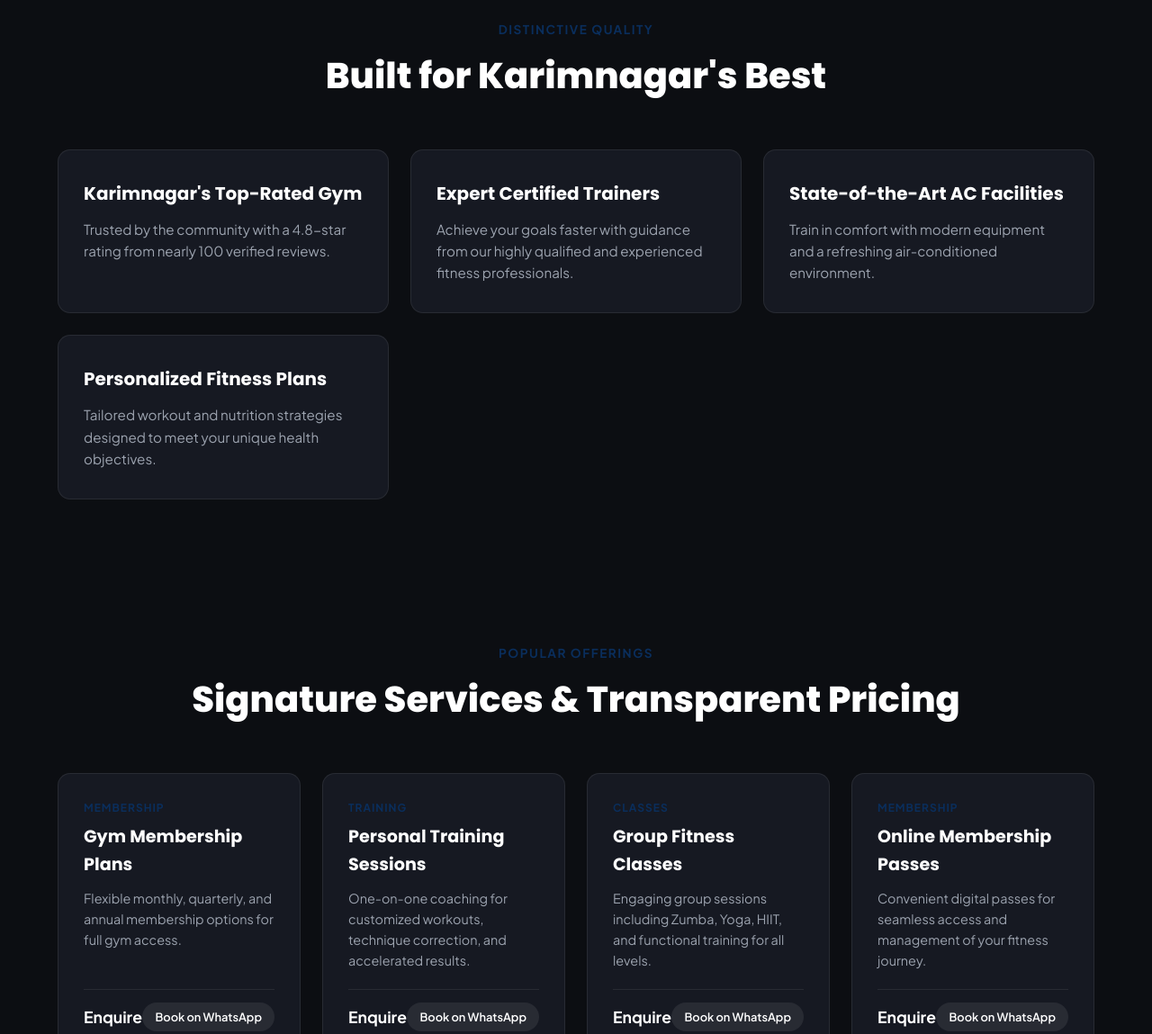
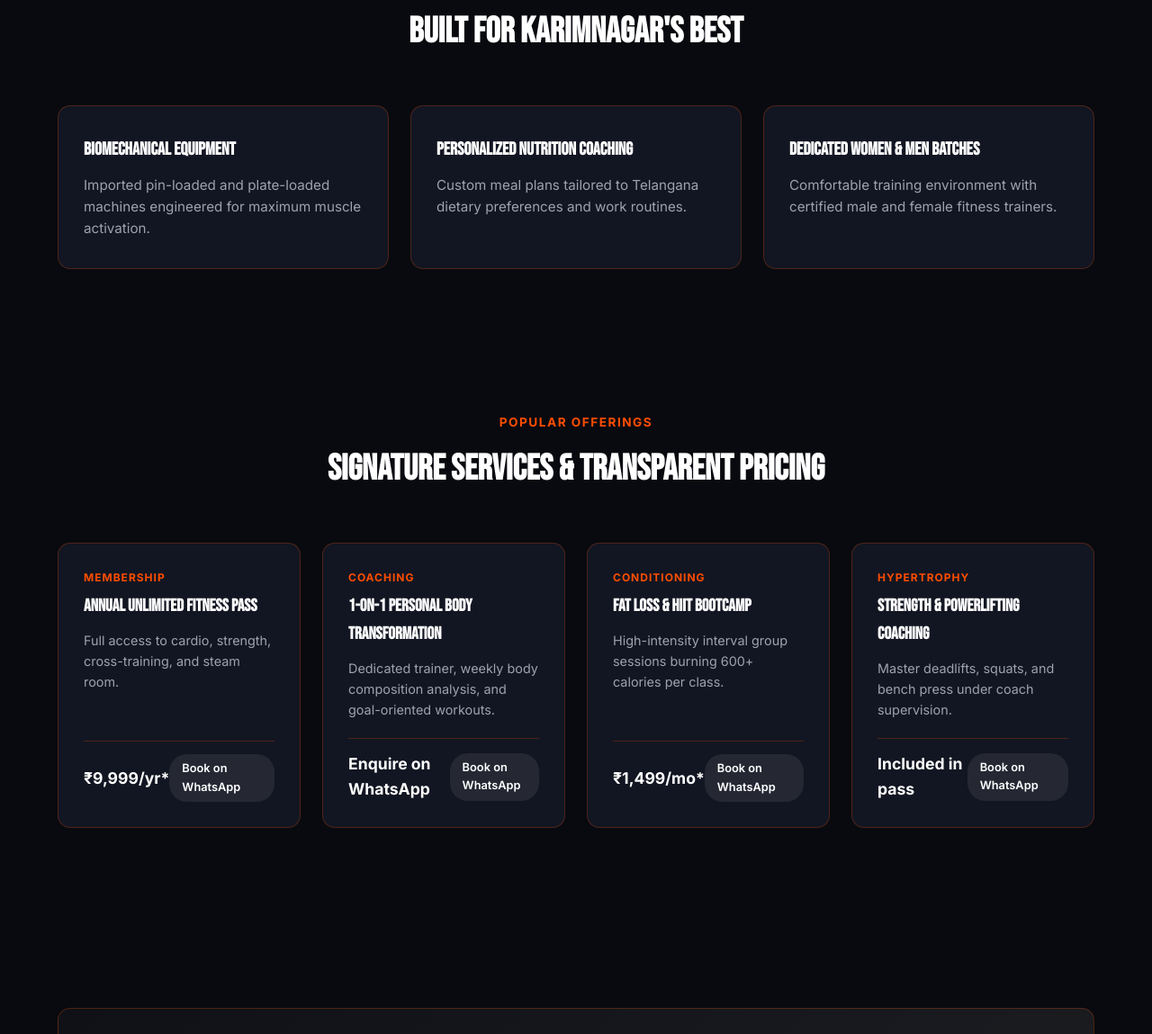
Before and after one commit to naveenk7100-ship-it/karimnagar-business-demos, a plain HTML site: page star-fitness-gym-karimnagar/index.html in a window 1280 px wide. Shown: the part 865-2014 px from the top of the page at 90% size. Drawn offline with nearby package versions, Linux system fonts and the light colour scheme.

Commit message:
Deploy concept demo: Star Fitness Gym AC (star-fitness-gym-karimnagar)

```diff
--- a/star-fitness-gym-karimnagar/index.html
+++ b/star-fitness-gym-karimnagar/index.html
@@ -4,18 +4,18 @@
   <meta charset="UTF-8">
   <meta name="viewport" content="width=device-width, initial-scale=1.0">
   <title>Star Fitness Gym AC | Official Concept Showcase (Karimnagar)</title>
-  <meta name="description" content="Discover Star Fitness Gym AC in Karimnagar, Telangana. Join 98+ satisfied members on Collectorate Road. Experience top-rated facilities, expert trainers, and a comfortable AC environment.">
+  <meta name="description" content="Discover Star Fitness Gym AC in Karimnagar, Telangana. Fully air-conditioned unisex fitness arena with certified coaches, Olympic lifting gear, and tailored diet charts at Collectorate Road.">
 
   <!-- OpenGraph / Social Metadata -->
   <meta property="og:title" content="Star Fitness Gym AC - Karimnagar">
-  <meta property="og:description" content="Join 98+ satisfied members on Collectorate Road. Experience top-rated facilities, expert trainers, and a comfortable AC environment.">
+  <meta property="og:description" content="Fully air-conditioned unisex fitness arena with certified coaches, Olympic lifting gear, and tailored diet charts at Collectorate Road.">
   <meta property="og:type" content="business.business">
   <meta property="og:locale" content="en_IN">
 
   <!-- Google Fonts Preconnect -->
   <link rel="preconnect" href="https://fonts.googleapis.com">
   <link rel="preconnect" href="https://fonts.gstatic.com" crossorigin>
-  <link href="https://fonts.googleapis.com/css2?family=Poppins:wght@400;600;700;800&family=Plus+Jakarta+Sans:wght@400;500;600;700&display=swap" rel="stylesheet">
+  <link href="https://fonts.googleapis.com/css2?family=Bebas+Neue&family=Inter:wght@400;500;600;700;800&display=swap" rel="stylesheet">
 
   <!-- Three.js for 3D Hero Particles -->
   <script src="https://cdnjs.cloudflare.com/ajax/libs/three.js/r128/three.min.js"></script>
@@ -45,16 +45,16 @@
 
   <style>
     :root {
-      --bg: #0c0e12;
-      --surface: #161922;
-      --surface-hover: #222530;
-      --primary: #0A2E5C;
-      --accent: #FF5722;
+      --bg: #080a0f;
+      --surface: #121622;
+      --surface-hover: #1b2132;
+      --primary: #ff4d00;
+      --accent: #500e78;
       --text: #f3f4f6;
       --text-muted: #9ca3af;
-      --border: rgba(255, 255, 255, 0.08);
-      --font-heading: 'Poppins', sans-serif;
-      --font-body: 'Plus Jakarta Sans', sans-serif;
+      --border: rgba(255, 77, 0, 0.25);
+      --font-heading: 'Bebas Neue', Impact, sans-serif;
+      --font-body: 'Inter', sans-serif;
       --radius: 14px;
       --shadow: 0 10px 30px rgba(0,0,0,0.5);
     }
@@ -527,13 +527,13 @@
   <section class="hero" id="hero">
     <canvas id="three-canvas" aria-hidden="true"></canvas>
     <div class="hero-content">
-      <div class="hero-badge">4.8 Star Rated by 98+ Members</div>
-      <h1>Star Fitness Gym AC: Karimnagar&#39;s Premier Destination for Health &amp; Wellness</h1>
-      <p>Join 98+ satisfied members on Collectorate Road. Experience top-rated facilities, expert trainers, and a comfortable AC environment.</p>
+      <div class="hero-badge">★ 4.8 Top-Rated AC Gym in Karimnagar</div>
+      <h1>Transform Your Body at Karimnagar&#39;s Elite Fitness Hub</h1>
+      <p>Fully air-conditioned unisex fitness arena with certified coaches, Olympic lifting gear, and tailored diet charts at Collectorate Road.</p>
       <div class="hero-ctas">
         <a href="https://wa.me/917993355445?text=Hi%20Star%20Fitness%20Gym%20AC%2C%20I%20am%20contacting%20you%20regarding%20your%20services%20in%20Karimnagar." target="_blank" rel="noopener noreferrer" class="btn-primary">
           <svg width="20" height="20" viewBox="0 0 24 24" fill="currentColor"><path d="M.057 24l1.687-6.163c-1.041-1.804-1.588-3.849-1.587-5.946.003-6.556 5.338-11.891 11.893-11.891 3.181.001 6.167 1.24 8.413 3.488 2.245 2.248 3.481 5.236 3.48 8.414-.003 6.557-5.338 11.892-11.893 11.892-1.99-.001-3.951-.5-5.688-1.448l-6.305 1.654zm6.597-3.807c1.676.995 3.276 1.591 5.392 1.592 5.448 0 9.886-4.434 9.889-9.885.002-5.462-4.415-9.89-9.881-9.892-5.452 0-9.887 4.434-9.889 9.884-.001 2.225.651 3.891 1.746 5.634l-.999 3.648 3.742-.981z"/></svg>
-          Get Your Free BMI Consultation
+          Claim Free 1-Day Trial Pass
         </a>
         <a href="tel:917993355445" class="btn-secondary">
           📞 Call +91 79933 55445
@@ -551,23 +551,18 @@
     <div class="grid-advantages">
 
         <div class="card-advantage">
-          <h3>Karimnagar&#39;s Top-Rated Gym</h3>
-          <p>Trusted by the community with a 4.8-star rating from nearly 100 verified reviews.</p>
+          <h3>Biomechanical Equipment</h3>
+          <p>Imported pin-loaded and plate-loaded machines engineered for maximum muscle activation.</p>
         </div>
 
         <div class="card-advantage">
-          <h3>Expert Certified Trainers</h3>
-          <p>Achieve your goals faster with guidance from our highly qualified and experienced fitness professionals.</p>
+          <h3>Personalized Nutrition Coaching</h3>
+          <p>Custom meal plans tailored to Telangana dietary preferences and work routines.</p>
         </div>
 
         <div class="card-advantage">
-          <h3>State-of-the-Art AC Facilities</h3>
-          <p>Train in comfort with modern equipment and a refreshing air-conditioned environment.</p>
-        </div>
-
-        <div class="card-advantage">
-          <h3>Personalized Fitness Plans</h3>
-          <p>Tailored workout and nutrition strategies designed to meet your unique health objectives.</p>
+          <h3>Dedicated Women &amp; Men Batches</h3>
+          <p>Comfortable training environment with certified male and female fitness trainers.</p>
         </div>
 
     </div>
@@ -584,48 +579,48 @@
         <div class="card-service">
           <div>
             <div class="service-cat">Membership</div>
-            <h4>Gym Membership Plans</h4>
-            <p>Flexible monthly, quarterly, and annual membership options for full gym access.</p>
+            <h4>Annual Unlimited Fitness Pass</h4>
+            <p>Full access to cardio, strength, cross-training, and steam room.</p>
           </div>
           <div class="service-footer">
-            <span class="service-price">Enquire</span>
-            <a href="https://wa.me/917993355445?text=Hi%20Star%20Fitness%20Gym%20AC%2C%20I%20am%20contacting%20you%20regarding%20your%20services%20in%20Karimnagar.&text=Hi%2C%20I%20would%20like%20to%20book%20Gym%20Membership%20Plans" target="_blank" rel="noopener noreferrer" class="btn-book-sm">Book on WhatsApp</a>
+            <span class="service-price">₹9,999/yr*</span>
+            <a href="https://wa.me/917993355445?text=Hi%20Star%20Fitness%20Gym%20AC%2C%20I%20am%20contacting%20you%20regarding%20your%20services%20in%20Karimnagar.&text=Hi%2C%20I%20would%20like%20to%20book%20Annual%20Unlimited%20Fitness%20Pass" target="_blank" rel="noopener noreferrer" class="btn-book-sm">Book on WhatsApp</a>
           </div>
         </div>
 
         <div class="card-service">
           <div>
-            <div class="service-cat">Training</div>
-            <h4>Personal Training Sessions</h4>
-            <p>One-on-one coaching for customized workouts, technique correction, and accelerated results.</p>
+            <div class="service-cat">Coaching</div>
+            <h4>1-on-1 Personal Body Transformation</h4>
+            <p>Dedicated trainer, weekly body composition analysis, and goal-oriented workouts.</p>
           </div>
           <div class="service-footer">
-            <span class="service-price">Enquire</span>
-            <a href="https://wa.me/917993355445?text=Hi%20Star%20Fitness%20Gym%20AC%2C%20I%20am%20contacting%20you%20regarding%20your%20services%20in%20Karimnagar.&text=Hi%2C%20I%20would%20like%20to%20book%20Personal%20Training%20Sessions" target="_blank" rel="noopener noreferrer" class="btn-book-sm">Book on WhatsApp</a>
+            <span class="service-price">Enquire on WhatsApp</span>
+            <a href="https://wa.me/917993355445?text=Hi%20Star%20Fitness%20Gym%20AC%2C%20I%20am%20contacting%20you%20regarding%20your%20services%20in%20Karimnagar.&text=Hi%2C%20I%20would%20like%20to%20book%201-on-1%20Personal%20Body%20Transformation" target="_blank" rel="noopener noreferrer" class="btn-book-sm">Book on WhatsApp</a>
           </div>
         </div>
 
         <div class="card-service">
           <div>
-            <div class="service-cat">Classes</div>
-            <h4>Group Fitness Classes</h4>
-            <p>Engaging group sessions including Zumba, Yoga, HIIT, and functional training for all levels.</p>
+            <div class="service-cat">Conditioning</div>
+            <h4>Fat Loss &amp; HIIT Bootcamp</h4>
+            <p>High-intensity interval group sessions burning 600+ calories per class.</p>
           </div>
           <div class="service-footer">
-            <span class="service-price">Enquire</span>
-            <a href="https://wa.me/917993355445?text=Hi%20Star%20Fitness%20Gym%20AC%2C%20I%20am%20contacting%20you%20regarding%20your%20services%20in%20Karimnagar.&text=Hi%2C%20I%20would%20like%20to%20book%20Group%20Fitness%20Classes" target="_blank" rel="noopener noreferrer" class="btn-book-sm">Book on WhatsApp</a>
+            <span class="service-price">₹1,499/mo*</span>
+            <a href="https://wa.me/917993355445?text=Hi%20Star%20Fitness%20Gym%20AC%2C%20I%20am%20contacting%20you%20regarding%20your%20services%20in%20Karimnagar.&text=Hi%2C%20I%20would%20like%20to%20book%20Fat%20Loss%20%26%20HIIT%20Bootcamp" target="_blank" rel="noopener noreferrer" class="btn-book-sm">Book on WhatsApp</a>
           </div>
         </div>
 
         <div class="card-service">
           <div>
-            <div class="service-cat">Membership</div>
-            <h4>Online Membership Passes</h4>
-            <p>Convenient digital passes for seamless access and management of your fitness journey.</p>
+            <div class="service-cat">Hypertrophy</div>
+            <h4>Strength &amp; Powerlifting Coaching</h4>
+            <p>Master deadlifts, squats, and bench press under coach supervision.</p>
           </div>
           <div class="service-footer">
-            <span class="service-price">Enquire</span>
-            <a href="https://wa.me/917993355445?text=Hi%20Star%20Fitness%20Gym%20AC%2C%20I%20am%20contacting%20you%20regarding%20your%20services%20in%20Karimnagar.&text=Hi%2C%20I%20would%20like%20to%20book%20Online%20Membership%20Passes" target="_blank" rel="noopener noreferrer" class="btn-book-sm">Book on WhatsApp</a>
+            <span class="service-price">Included in pass</span>
+            <a href="https://wa.me/917993355445?text=Hi%20Star%20Fitness%20Gym%20AC%2C%20I%20am%20contacting%20you%20regarding%20your%20services%20in%20Karimnagar.&text=Hi%2C%20I%20would%20like%20to%20book%20Strength%20%26%20Powerlifting%20Coaching" target="_blank" rel="noopener noreferrer" class="btn-book-sm">Book on WhatsApp</a>
           </div>
         </div>
 
@@ -652,23 +647,13 @@
     <div class="faq-list">
 
         <div class="faq-item">
-          <h4>How can I join Star Fitness Gym AC?</h4>
-          <p>You can visit us directly at Collectorate Road, Near Shivalayam, or call us to discuss membership options. Online sign-up will be available soon!</p>
+          <h4>What are the gym timings?</h4>
+          <p>Monday to Saturday: Morning 5:30 AM to 10:30 AM | Evening 4:30 PM to 9:30 PM.</p>
         </div>
 
         <div class="faq-item">
-          <h4>Do you offer a free trial or consultation?</h4>
-          <p>Yes, we offer a complimentary BMI and fitness consultation, and you can inquire about a trial session to experience our facilities.</p>
-        </div>
-
-        <div class="faq-item">
-          <h4>What are your operating hours?</h4>
-          <p>Our gym operates from [Specific Hours, e.g., Mon-Sat: 6 AM - 10 PM, Sun: 8 AM - 2 PM]. Please contact us for the most current timings.</p>
-        </div>
-
-        <div class="faq-item">
-          <h4>Can I get a personal trainer?</h4>
-          <p>Absolutely. We have a team of certified personal trainers available to provide one-on-one coaching and develop personalized fitness plans for you.</p>
+          <h4>Can I take a trial session first?</h4>
+          <p>Yes! Tap the WhatsApp button to book your complimentary 1-day pass.</p>
         </div>
 
     </div>
@@ -744,8 +729,8 @@
         const positions = new Float32Array(particleCount * 3);
         const colors = new Float32Array(particleCount * 3);
 
-        const colorPrimary = new THREE.Color('#0A2E5C');
-        const colorAccent = new THREE.Color('#FF5722');
+        const colorPrimary = new THREE.Color('#ff4d00');
+        const colorAccent = new THREE.Color('#500e78');
 
         for (let i = 0; i < particleCount; i++) {
           positions[i * 3] = (Math.random() - 0.5) * 50;
```
